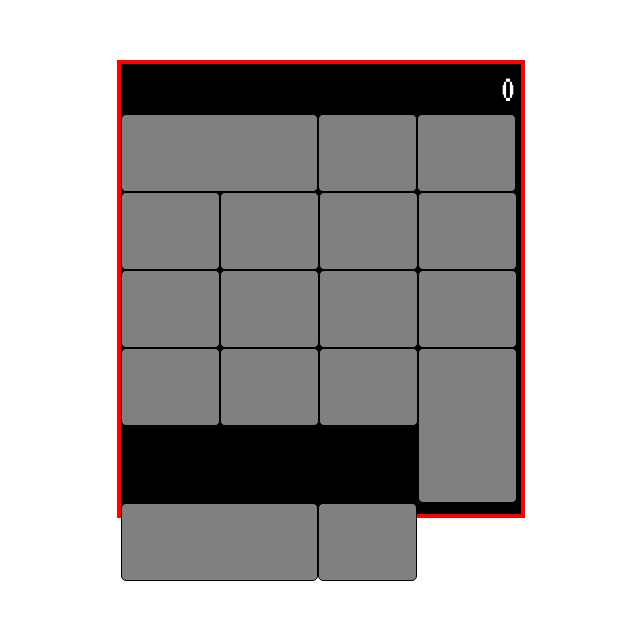
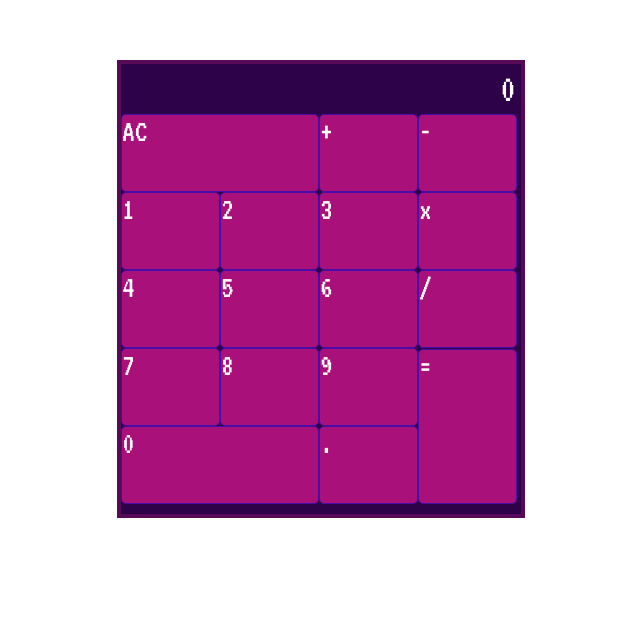
Before and after one commit to MSTechFan/calculator-react, a React (Create React App) app: page / in a window 1280 px wide. Shown: the part 111-730 px from the top of the page, without its empty margins (319-959 px from the left). Built offline with nearby package versions, Linux system fonts and the light colour scheme; a web font is replaced by a local one.

Commit message:
finishing styles

```diff
--- a/src/components/Buttons.js
+++ b/src/components/Buttons.js
@@ -7,26 +7,50 @@ import Styled from "styled-components";
 const ButtonEje = Styled.div `
     height: 76px;
     width: 97px;
-    background-color: gray;
+    background-color: #A91079;
     margin-bottom: 0px;
-    border: 1px solid black;
+    border: 1px solid #480ca8;
     border-radius: 5px;
+    cursor: pointer;
+    :hover {
+        box-shadow: 0 0.5em 0.5em -0.4em yellow;
+        border-color: yellow;
+        transform: translateY(-0.25em);
+        background-color: #F806CC;
+    }
 `
 
 const ButtonLarge = Styled.div`
     height: 76px;
-    width: 195px;
-    background-color: gray;
-    border: 1px solid black;
+    width: 196px;
+    background-color: #A91079;
+    border: 1px solid #480ca8;
     border-radius: 5px;
+    cursor: pointer;
+    :hover {
+        box-shadow: 0 0.5em 0.5em -0.4em yellow;
+        border-color: yellow;
+        transform: translateY(-0.25em);
+        background-color: #F806CC;
+    }
+
 `
 const ButtonBig = Styled.div`
     height: 153px;
     width: 97px;
-    background-color: gray;
+    position: relative;
+    bottom: 77.5px;
+    background-color: #A91079;
     margin-bottom: 0px;
-    border: 1px solid black;
+    border: 1px solid #480ca8;
     border-radius: 5px;
+    cursor: pointer;
+    :hover {
+        box-shadow: 0 0.5em 0.5em -0.4em yellow;
+        border-color: yellow;
+        transform: translateY(-0.25em);
+        background-color: #F806CC;
+    }
 `
 
 export {ButtonEje, ButtonLarge, ButtonBig}
--- a/src/components/CalculatorBox.jsx
+++ b/src/components/CalculatorBox.jsx
@@ -11,10 +11,10 @@ const CalculatorBox = () => {
         width: "400px",
         height: "450px",
         flexDirection: "column",
-        backgroundColor: "black",
+        backgroundColor: "#2E0249",
         color: "white",
         fontFamily: "VT323",
-        border: "4px solid red",
+        border: "4px solid #570A57",
         fontSize: "2rem"
     }}>
         <Screen result={result}/>
--- a/src/components/Keyboard.jsx
+++ b/src/components/Keyboard.jsx
@@ -6,28 +6,31 @@ const Keyboard = () => {
     <div style={{display: 'flex', flexDirection: 'row' ,  flex: 6, flexWrap: 'wrap', gap: '0px', justifyContent: 'flex-start', alignContent: 'end'} }>
 
         {/* first line */}
-        <ButtonLarge/>
-        <ButtonEje/>
-        <ButtonEje/>
+        <ButtonLarge>AC</ButtonLarge>
+        <ButtonEje>+</ButtonEje>
+        <ButtonEje>-</ButtonEje>
         {/* second line */}
-        <ButtonEje/>
-        <ButtonEje/>
-        <ButtonEje/>
-        <ButtonEje/>
+        <ButtonEje>1</ButtonEje>
+        <ButtonEje>2</ButtonEje>
+        <ButtonEje>3</ButtonEje>
+        <ButtonEje>x</ButtonEje>
         {/* third line */}
-        <ButtonEje/>
-        <ButtonEje/>
-        <ButtonEje/>
-        <ButtonEje/>
+        <ButtonEje>4</ButtonEje>
+        <ButtonEje>5</ButtonEje>
+        <ButtonEje>6</ButtonEje>
+        <ButtonEje>/</ButtonEje>
         {/* fourth line */}
-        <ButtonEje/>
-        <ButtonEje/>
-        <ButtonEje/>
-        <ButtonBig/>
+        <ButtonEje>7</ButtonEje>
+        <ButtonEje>8</ButtonEje>
+        <ButtonEje>9</ButtonEje>
+
 
         {/* fifth line */}
-       <ButtonLarge/>
-       <ButtonEje/>
+       <ButtonLarge>0</ButtonLarge>
+       <ButtonEje>.</ButtonEje>
+
+       <ButtonBig>=</ButtonBig>
+
 
     </div>
   )
```
